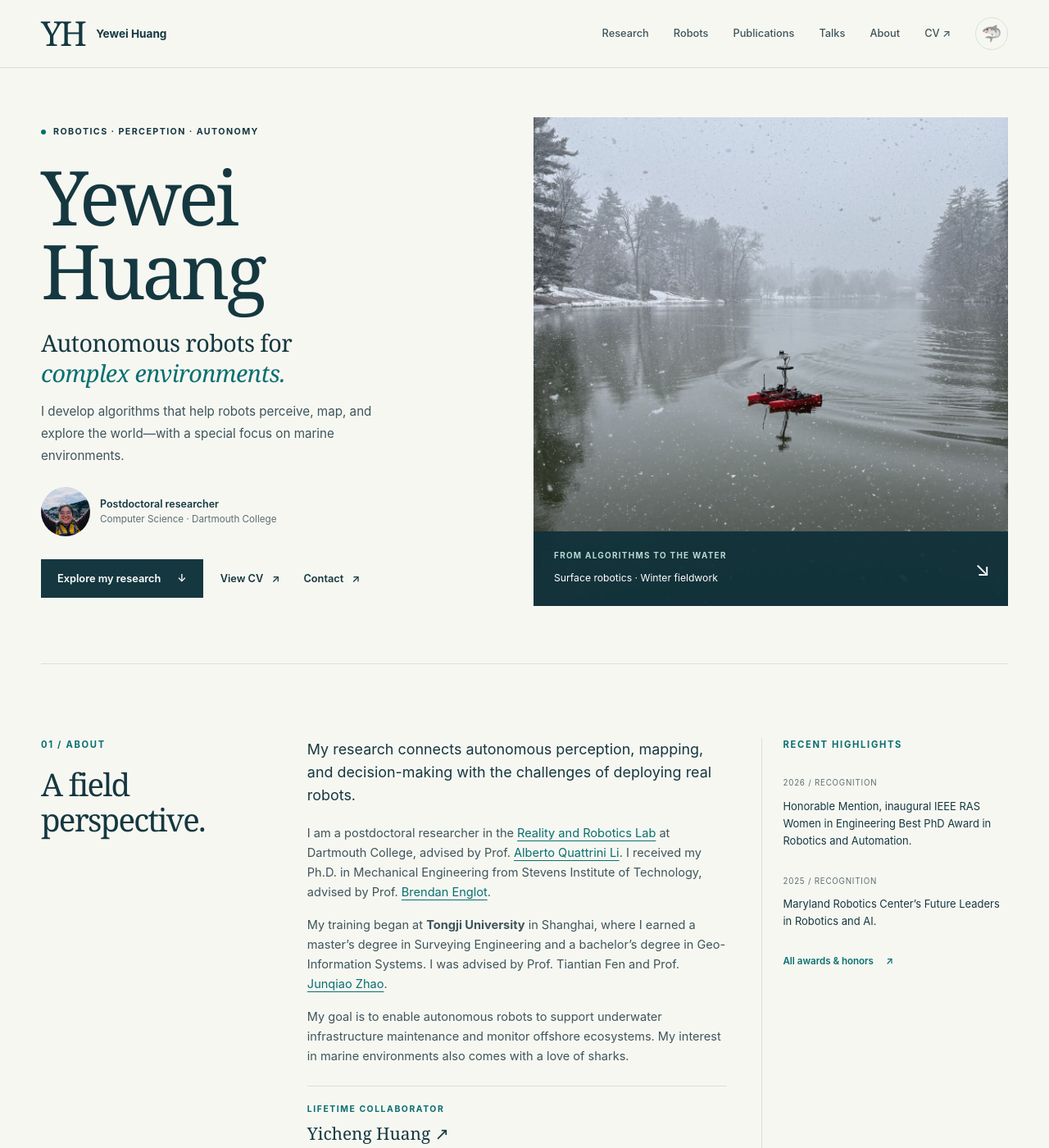
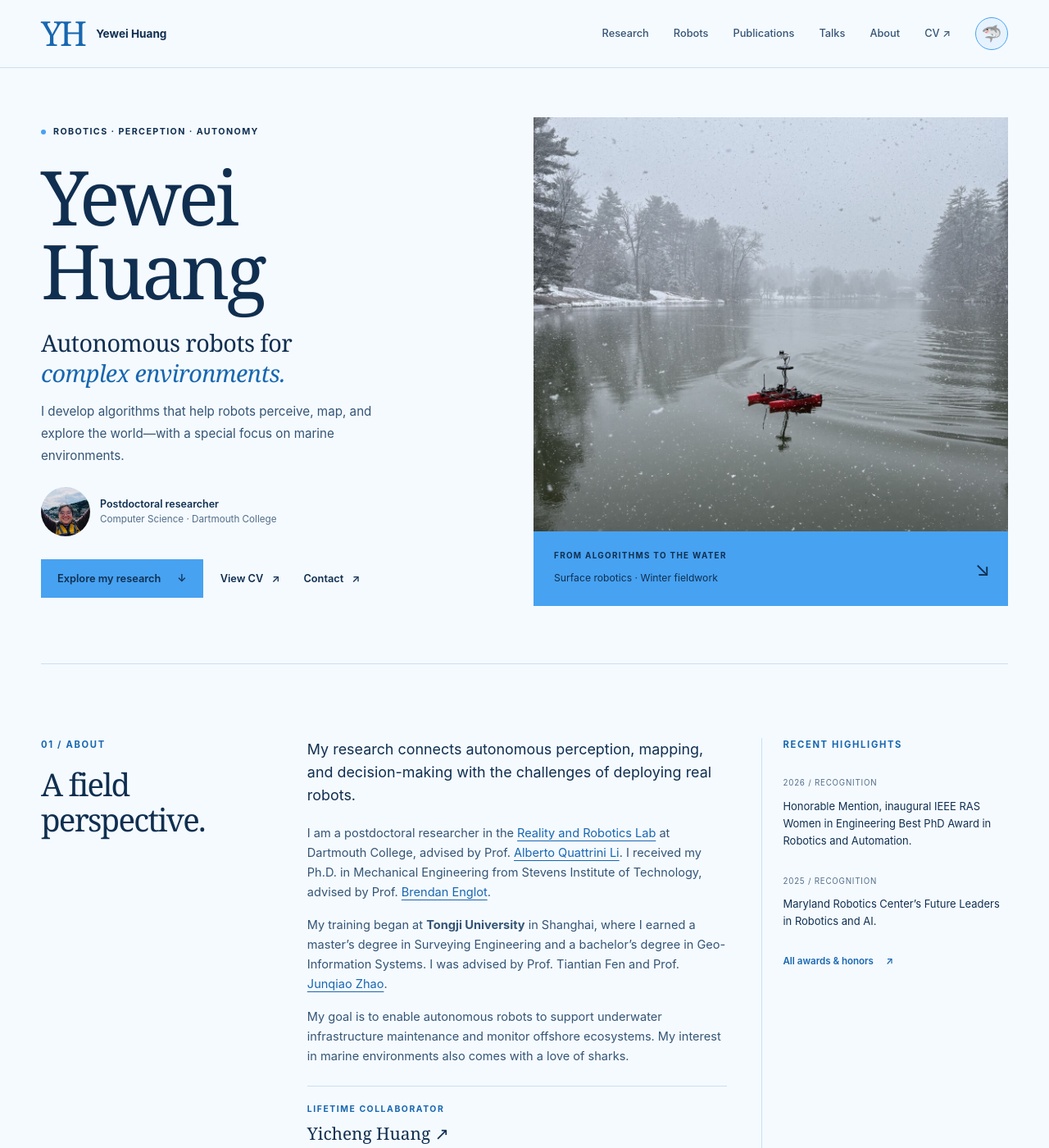
Before and after one commit to yeweihuang/yeweihuang.github.io, a Jekyll site: the page built from index.md, in a window 1280 px wide and 1400 px high. Shown: the whole window at 82% size. Built offline with Jekyll 4.4.1, drawn with Linux system fonts in a browser that asks for light colours.

Commit message:
Use a bright blue palette centered on 47A2F1

```diff
--- a/_layouts/default.html
+++ b/_layouts/default.html
@@ -3,7 +3,7 @@
   <head>
     <meta charset="utf-8">
     <meta name="viewport" content="width=device-width, initial-scale=1">
-    <meta name="theme-color" content="#143b45">
+    <meta name="theme-color" content="#47a2f1">
     {% seo %}
     <link rel="icon" href="{{ '/assets/favicon.svg' | relative_url }}" type="image/svg+xml">
     <link rel="stylesheet" href="{{ '/assets/site.css' | relative_url }}">
--- a/assets/site.css
+++ b/assets/site.css
@@ -1,21 +1,23 @@
 :root {
-  --paper: #f7f7f2;
-  --ink: #153840;
-  --text: #3e555a;
-  --muted: #5c6f72;
-  --teal: #086f70;
-  --line: #d6dfdc;
-  --wash: #e9efeb;
+  --paper: #f5faff;
+  --ink: #102f50;
+  --text: #345575;
+  --muted: #526e89;
+  --accent: #47a2f1;
+  --accent-strong: #1767b0;
+  --accent-hover: #75b9f5;
+  --line: #cbdff1;
+  --wash: #e6f3ff;
   --serif: Georgia, 'Times New Roman', serif;
 }
 * { box-sizing: border-box; }
 html { scroll-behavior: smooth; scroll-padding-top: 100px; }
 body { margin: 0; color: var(--ink); background: var(--paper); font: 16px/1.65 -apple-system, BlinkMacSystemFont, 'Segoe UI', sans-serif; -webkit-font-smoothing: antialiased; }
-::selection { background: #cee4dc; color: var(--ink); }
-a { color: var(--teal); text-underline-offset: 4px; text-decoration-thickness: 1px; }
+::selection { background: #bedffd; color: var(--ink); }
+a { color: var(--accent-strong); text-underline-offset: 4px; text-decoration-thickness: 1px; }
 a:hover { color: var(--ink); }
 a, button, summary { -webkit-tap-highlight-color: transparent; }
-a:focus-visible, button:focus-visible, summary:focus-visible { outline: 3px solid #b66632; outline-offset: 5px; border-radius: 2px; }
+a:focus-visible, button:focus-visible, summary:focus-visible { outline: 3px solid var(--accent-strong); outline-offset: 5px; border-radius: 2px; }
 button { font: inherit; cursor: pointer; }
 img { display: block; max-width: 100%; height: auto; }
 figure, p, h1, h2, h3 { margin: 0; }
@@ -29,7 +31,7 @@ main { min-height: 65vh; }
 .wrap { width: min(1180px, calc(100% - 96px)); margin-inline: auto; }
 .section { padding-block: 90px; }
 .section-number, .eyebrow { font-size: .7rem; letter-spacing: .15em; text-transform: uppercase; font-weight: 650; line-height: 1.5; }
-.section-number { color: var(--teal); margin-bottom: 18px; }
+.section-number { color: var(--accent-strong); margin-bottom: 18px; }
 .section-heading { display: flex; align-items: flex-end; justify-content: space-between; gap: 3rem; margin-bottom: 38px; }
 .section-heading > p { max-width: 330px; font-size: .96rem; color: var(--text); }
 .section-heading > .text-link { flex-shrink: 0; margin-bottom: 6px; }
@@ -37,23 +39,23 @@ main { min-height: 65vh; }
 .text-link:hover { text-decoration: underline; }
 .skip-link { position: fixed; left: 16px; top: -100px; z-index: 100; padding: 10px 20px; background: var(--ink); color: white; }
 .skip-link:focus { top: 10px; }
-.site-header { position: sticky; top: 0; z-index: 20; background: rgba(247,247,242,.97); border-bottom: 1px solid var(--line); }
+.site-header { position: sticky; top: 0; z-index: 20; background: rgba(245,250,255,.97); border-bottom: 1px solid var(--line); }
 .nav-wrap { display: flex; gap: 30px; align-items: center; min-height: 82px; }
 .site-brand { display: flex; align-items: center; gap: 12px; color: var(--ink); text-decoration: none; font-size: .85rem; font-weight: 650; white-space: nowrap; }
-.brand-mark { font-family: var(--serif); font-size: 2.6rem; font-weight: 400; line-height: 1; letter-spacing: -.07em; padding-right: 2px; }
+.brand-mark { color: var(--accent-strong); font-family: var(--serif); font-size: 2.6rem; font-weight: 400; line-height: 1; letter-spacing: -.07em; padding-right: 2px; }
 .site-nav { margin-left: auto; display: flex; align-items: center; gap: 30px; }
 .site-nav a { color: var(--text); text-decoration: none; font-size: .8rem; font-weight: 500; padding-block: 10px; }
-.site-nav a:hover, .site-nav a[aria-current] { color: var(--teal); text-decoration: underline; }
-.shark-button { background: transparent; border: 1px solid var(--line); border-radius: 50%; width: 40px; height: 40px; font-size: 1.25rem; line-height: 1; flex-shrink: 0; }
-.shark-button:hover { background: var(--wash); }
+.site-nav a:hover, .site-nav a[aria-current] { color: var(--accent-strong); text-decoration: underline; }
+.shark-button { background: var(--wash); border: 1px solid var(--accent); border-radius: 50%; width: 40px; height: 40px; font-size: 1.25rem; line-height: 1; flex-shrink: 0; }
+.shark-button:hover { background: var(--accent); }
 .menu-toggle { display: none; }
 .hero { padding-top: 60px; padding-bottom: 70px; display: grid; grid-template-columns: 1fr 1.08fr; gap: 65px; align-items: stretch; }
 .hero-copy { padding-block: 10px; }
 .hero .eyebrow { display: flex; align-items: center; gap: 9px; font-size: .67rem; letter-spacing: .13em; }
-.status-dot { display: inline-block; width: 6px; height: 6px; background: var(--teal); border-radius: 50%; flex-shrink: 0; }
+.status-dot { display: inline-block; width: 6px; height: 6px; background: var(--accent); border-radius: 50%; flex-shrink: 0; }
 .hero h1 { font-size: clamp(5rem, 7.2vw, 7rem); line-height: .98; margin-top: 25px; }
 .hero-statement { font-family: var(--serif); font-size: clamp(1.65rem, 2.25vw, 2.15rem); letter-spacing: -.02em; line-height: 1.28; margin-top: 25px; }
-.hero-statement em { color: var(--teal); font-weight: 400; }
+.hero-statement em { color: var(--accent-strong); font-weight: 400; }
 .hero-description { color: var(--text); font-size: .95rem; line-height: 1.75; max-width: 405px; margin-top: 16px; }
 .hero-profile { display: flex; align-items: center; gap: 12px; margin-top: 25px; }
 .portrait-frame { position: relative; display: block; width: 60px; height: 60px; flex-shrink: 0; border-radius: 50%; overflow: hidden; }
@@ -62,98 +64,100 @@ main { min-height: 65vh; }
 .hero-profile p span { display: block; color: var(--muted); font-size: .73rem; font-weight: 400; }
 .hero-actions { display: flex; gap: 13px; flex-wrap: wrap; margin-top: 28px; align-items: center; }
 .button { display: inline-flex; align-items: center; justify-content: center; gap: 20px; min-height: 46px; padding: 12px 19px; text-decoration: none; font-size: .8rem; font-weight: 600; }
-.button-primary { background: var(--ink); color: white; border: 1px solid var(--ink); }
-.button-primary:hover { background: var(--teal); border-color: var(--teal); color: white; }
+.button-primary { background: var(--accent); color: var(--ink); border: 1px solid var(--accent); }
+.button-primary:hover { background: var(--accent-hover); border-color: var(--accent-hover); color: var(--ink); }
 .button-text { color: var(--ink); padding-inline: 8px; gap: 10px; }
 .button-text:hover { text-decoration: underline; }
 .hero-figure { position: relative; overflow: hidden; background: var(--wash); min-height: 570px; }
 .hero-figure > img { width: 100%; height: 100%; position: absolute; object-fit: cover; object-position: 35% center; }
-.hero-figure figcaption { position: absolute; bottom: 0; left: 0; right: 0; background: rgba(16,49,57,.95); color: white; padding: 22px 65px 23px 25px; }
-.hero-figure figcaption .eyebrow { color: #b9d8d0; font-size: .62rem; margin-bottom: 5px; }
+.hero-figure figcaption { position: absolute; bottom: 0; left: 0; right: 0; background: var(--accent); color: var(--ink); padding: 22px 65px 23px 25px; }
+.hero-figure figcaption .eyebrow { color: var(--ink); font-size: .62rem; margin-bottom: 5px; }
+.hero-figure figcaption a:focus-visible { outline-color: var(--ink); }
 .hero-figure figcaption > span + span { font-size: .76rem; }
-.hero-figure figcaption a { position: absolute; right: 22px; top: 26px; color: white; text-decoration: none; font-size: 1.5rem; }
+.hero-figure figcaption a { position: absolute; right: 22px; top: 26px; color: var(--ink); text-decoration: none; font-size: 1.5rem; }
 .about-section { border-top: 1px solid var(--line); border-bottom: 1px solid var(--line); display: grid; grid-template-columns: .8fr 1.45fr .85fr; gap: 42px; }
 .section-label h2 { font-size: 2.4rem; }
 .section-label .section-number { display: block; }
 .about-copy { font-size: .91rem; color: var(--text); }
 .about-copy .lead { font-size: 1.12rem; color: var(--ink); line-height: 1.55; margin-bottom: 20px; }
 .collaborator-note { border-top: 1px solid var(--line); padding-top: 20px; margin-top: 24px; display: grid; gap: 5px; }
-.collaborator-note .eyebrow { color: var(--teal); font-size: .65rem; }
+.collaborator-note .eyebrow { color: var(--accent-strong); font-size: .65rem; }
 .collaborator-note a { width: fit-content; color: var(--ink); font-family: var(--serif); font-size: 1.3rem; text-decoration: none; }
-.collaborator-note a:hover { color: var(--teal); text-decoration: underline; }
+.collaborator-note a:hover { color: var(--accent-strong); text-decoration: underline; }
 summary { cursor: pointer; }
 .highlights { border-left: 1px solid var(--line); padding-left: 25px; }
-.highlights > .eyebrow { color: var(--teal); margin-bottom: 22px; }
+.highlights > .eyebrow { color: var(--accent-strong); margin-bottom: 22px; }
 .highlight { margin-bottom: 22px; }
 .highlight > span { color: var(--muted); font-size: .61rem; letter-spacing: .08em; }
 .highlight p { font-size: .81rem; line-height: 1.65; margin-top: 7px; }
 .highlights .text-link { font-size: .72rem; }
 .research-grid { display: grid; grid-template-columns: repeat(3, minmax(0, 1fr)); gap: 24px; }
-.research-card { background: white; border: 1px solid var(--line); display: flex; flex-direction: column; }
+.research-card { background: white; border: 1px solid var(--line); border-top: 3px solid var(--accent); display: flex; flex-direction: column; }
 .research-image { display: flex; align-items: center; justify-content: center; height: 245px; background: #fff; padding: 17px; border-bottom: 1px solid var(--line); }
 .research-image img { width: 100%; height: 100%; object-fit: contain; transition: transform .2s; }
 .research-image:hover img { transform: scale(1.025); }
 .research-body { padding: 26px 25px 24px; display: flex; flex-direction: column; flex: 1; }
-.research-body .eyebrow { color: var(--teal); font-size: .61rem; letter-spacing: .09em; margin-bottom: 15px; }
+.research-body .eyebrow { color: var(--accent-strong); font-size: .61rem; letter-spacing: .09em; margin-bottom: 15px; }
 .research-body h3 { font-family: var(--serif); font-size: 1.75rem; letter-spacing: -.03em; line-height: 1.2; margin-bottom: 15px; }
 .research-body > p:not(.eyebrow):not(.venue) { font-size: .86rem; color: var(--text); line-height: 1.7; margin-top: 0; }
 .venue { color: var(--muted); font-size: .72rem; line-height: 1.6; }
 .research-body .venue { margin-top: auto; padding-top: 20px; }
 .resource-links { display: flex; flex-wrap: wrap; gap: 17px; margin-top: 16px; }
-.resource-links a { color: var(--teal); text-decoration: none; font-size: .74rem; font-weight: 600; }
+.resource-links a { color: var(--accent-strong); text-decoration: none; font-size: .74rem; font-weight: 600; }
 .resource-links a:hover { text-decoration: underline; }
 .field-section { background: var(--ink); color: var(--paper); }
-.field-section .section-number { color: #a4d8cc; }
-.field-section .section-heading > p { color: #c0d3d3; }
+.field-section a:focus-visible, .field-section summary:focus-visible { outline-color: var(--accent); }
+.field-section .section-number { color: var(--accent); }
+.field-section .section-heading > p { color: #c8def4; }
 .robot-grid { display: grid; grid-template-columns: 1.15fr 1fr 1fr; gap: 28px 22px; }
 .robot-photo { min-width: 0; }
-.robot-photo > a { display: block; overflow: hidden; background: #234954; }
+.robot-photo > a { display: block; overflow: hidden; background: #234e7c; }
 .robot-photo img { width: 100%; height: 210px; object-fit: cover; transition: transform .25s; }
 .robot-photo > a:hover img { transform: scale(1.025); }
 .robot-photo figcaption { padding-top: 15px; }
-.robot-photo figcaption .eyebrow { color: #acd1c8; font-size: .58rem; letter-spacing: .1em; }
+.robot-photo figcaption .eyebrow { color: #a8d3fb; font-size: .58rem; letter-spacing: .1em; }
 .robot-photo h3 { font-family: var(--serif); font-size: 1.38rem; margin-top: 6px; }
 .robot-feature { grid-row: span 2; }
 .robot-feature img { height: 499px; object-position: 48% 55%; }
 .robot-feature h3 { font-size: 1.8rem; }
-.robot-feature figcaption p { color: #c0d3d3; font-size: .82rem; margin-top: 7px; }
-.field-details { border-top: 1px solid #426067; margin-top: 35px; }
+.robot-feature figcaption p { color: #c8def4; font-size: .82rem; margin-top: 7px; }
+.field-details { border-top: 1px solid #345c82; margin-top: 35px; }
 .field-details summary { padding-block: 18px; font-size: .8rem; }
 .field-details summary span { float: right; }
 .field-extra { display: grid; grid-template-columns: repeat(4, minmax(0,1fr)); gap: 22px; margin-top: 10px; }
 .field-extra img { width: 100%; height: 260px; object-fit: cover; }
-.field-extra figcaption { margin-top: 10px; color: #c0d3d3; font-size: .78rem; }
+.field-extra figcaption { margin-top: 10px; color: #c8def4; font-size: .78rem; }
 .selected-list { padding: 0; list-style: none; margin: 0; }
 .selected-list li { display: grid; grid-template-columns: 85px 1fr; gap: 22px; padding: 25px 0; border-top: 1px solid var(--line); }
-.paper-year { color: var(--teal); font-family: var(--serif); font-size: 1.4rem; }
+.paper-year { color: var(--accent-strong); font-family: var(--serif); font-size: 1.4rem; }
 .selected-list h3 { font-size: 1.05rem; font-weight: 500; line-height: 1.45; max-width: 890px; }
 .selected-list h3 a { color: var(--ink); text-decoration: none; }
-.selected-list h3 a:hover { color: var(--teal); text-decoration: underline; }
+.selected-list h3 a:hover { color: var(--accent-strong); text-decoration: underline; }
 .selected-list p { margin-top: 8px; color: var(--muted); font-size: .8rem; }
 .selected-list .venue { display: block; margin-top: 3px; }
 .talks-section { border-top: 1px solid var(--line); }
 .talks-list { list-style: none; margin: 0; padding: 0; }
 .talks-list li { display: grid; grid-template-columns: 135px minmax(0, 1fr); gap: 25px; padding: 24px 0; border-top: 1px solid var(--line); }
-.talks-list time { color: var(--teal); font-family: var(--serif); font-size: 1.16rem; white-space: nowrap; }
+.talks-list time { color: var(--accent-strong); font-family: var(--serif); font-size: 1.16rem; white-space: nowrap; }
 .talks-list .eyebrow { color: var(--muted); font-size: .65rem; letter-spacing: .1em; }
 .talks-list h3 { margin-top: 7px; max-width: 890px; font-family: var(--serif); font-size: 1.42rem; line-height: 1.3; letter-spacing: -.02em; overflow-wrap: anywhere; }
 .awards-section { border-top: 1px solid var(--line); display: grid; grid-template-columns: 1fr 2fr; gap: 80px; padding-top: 65px; }
 .awards-list { list-style: none; margin: 0; padding: 0; }
 .awards-list li { display: grid; grid-template-columns: 75px 1fr; gap: 20px; padding: 14px 0; border-bottom: 1px solid var(--line); font-size: .84rem; }
 .awards-list li:first-child { padding-top: 0; }
-.awards-list span { color: var(--teal); font-size: .76rem; padding-top: 2px; }
-.contact-section { background: var(--wash); padding-block: 60px; }
+.awards-list span { color: var(--accent-strong); font-size: .76rem; padding-top: 2px; }
+.contact-section { background: var(--wash); border-top: 3px solid var(--accent); padding-block: 60px; }
 .contact-inner { display: flex; flex-wrap: wrap; align-items: center; justify-content: space-between; gap: 30px; }
 .contact-intro { display: flex; align-items: center; gap: 24px; flex: 1 1 470px; min-width: 0; }
 .contact-copy { min-width: 0; }
 .contact-portrait { position: relative; width: 96px; height: 96px; flex-shrink: 0; transform: rotate(-7deg); }
-.contact-portrait-photo { position: relative; display: block; width: 100%; height: 100%; overflow: hidden; border: 4px solid var(--paper); border-radius: 50%; box-shadow: 0 5px 0 rgba(21,56,64,.1); }
+.contact-portrait-photo { position: relative; display: block; width: 100%; height: 100%; overflow: hidden; border: 4px solid var(--accent); border-radius: 50%; box-shadow: 0 5px 0 rgba(16,47,80,.12); }
 .contact-portrait img { position: absolute; width: 266.667%; max-width: none; height: auto; left: -156.667%; top: -65%; }
 .contact-wave { position: absolute; right: -5px; bottom: -5px; display: grid; place-items: center; width: 34px; height: 34px; background: var(--paper); border-radius: 50%; font-size: 1.2rem; line-height: 1; transform: rotate(12deg); }
-.contact-inner .eyebrow { color: var(--teal); margin-bottom: 12px; }
+.contact-inner .eyebrow { color: var(--accent-strong); margin-bottom: 12px; }
 .contact-inner h2 { font-size: 2.7rem; }
 .contact-inner p:last-child { color: var(--text); font-size: .9rem; margin-top: 14px; }
-.contact-link { max-width: 100%; flex-shrink: 0; font-size: 1.05rem; color: var(--ink); text-decoration: none; border-bottom: 1px solid var(--teal); padding-block: 12px; overflow-wrap: anywhere; }
+.contact-link { max-width: 100%; flex-shrink: 0; font-size: 1.05rem; color: var(--ink); text-decoration: none; border-bottom: 2px solid var(--accent); padding-block: 12px; overflow-wrap: anywhere; }
 .contact-link span { margin-left: 25px; }
 .site-footer { padding-block: 35px; }
 .footer-inner { display: flex; justify-content: space-between; align-items: center; gap: 30px; }
@@ -164,7 +168,7 @@ summary { cursor: pointer; }
 .footer-links a:hover { text-decoration: underline; }
 .page-shell { padding-top: 65px; padding-bottom: 80px; }
 .page-heading { margin-bottom: 25px; }
-.page-heading .eyebrow { color: var(--teal); margin-bottom: 18px; }
+.page-heading .eyebrow { color: var(--accent-strong); margin-bottom: 18px; }
 .page-heading h1 { font-size: clamp(3rem, 6vw, 5rem); }
 .page-intro { color: var(--text); max-width: 680px; }
 .publication-nav { display: flex; flex-wrap: wrap; gap: 10px 24px; padding: 25px 0; border-bottom: 1px solid var(--line); margin-bottom: 40px; }
```
Also changed, not shown: assets/favicon.svg.
